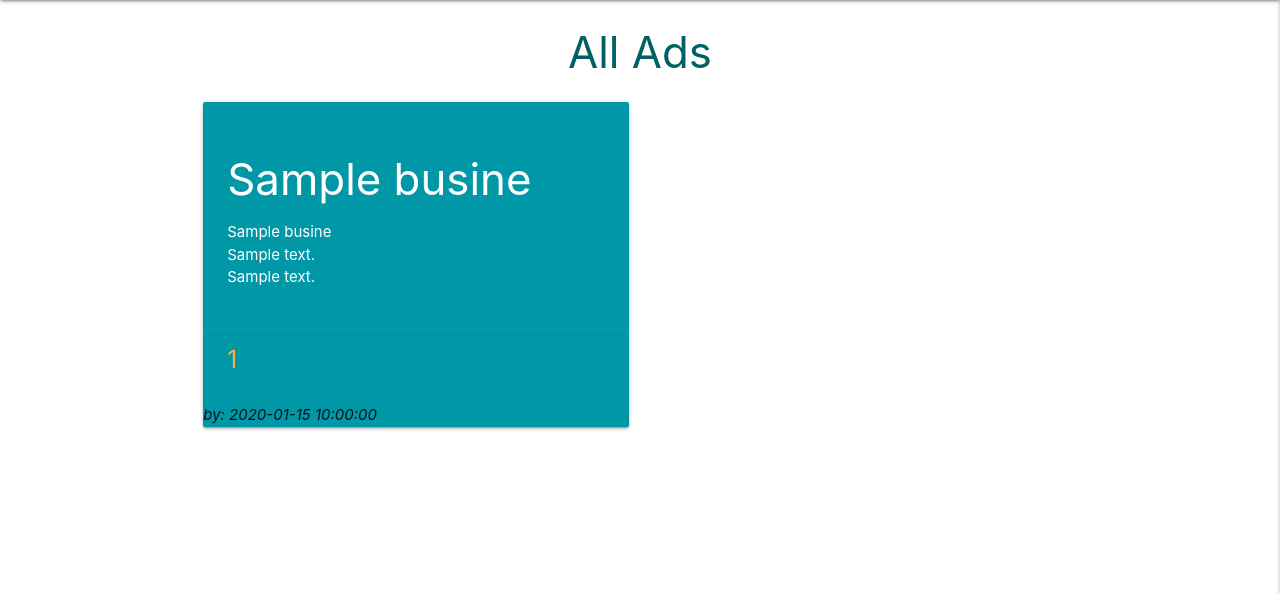
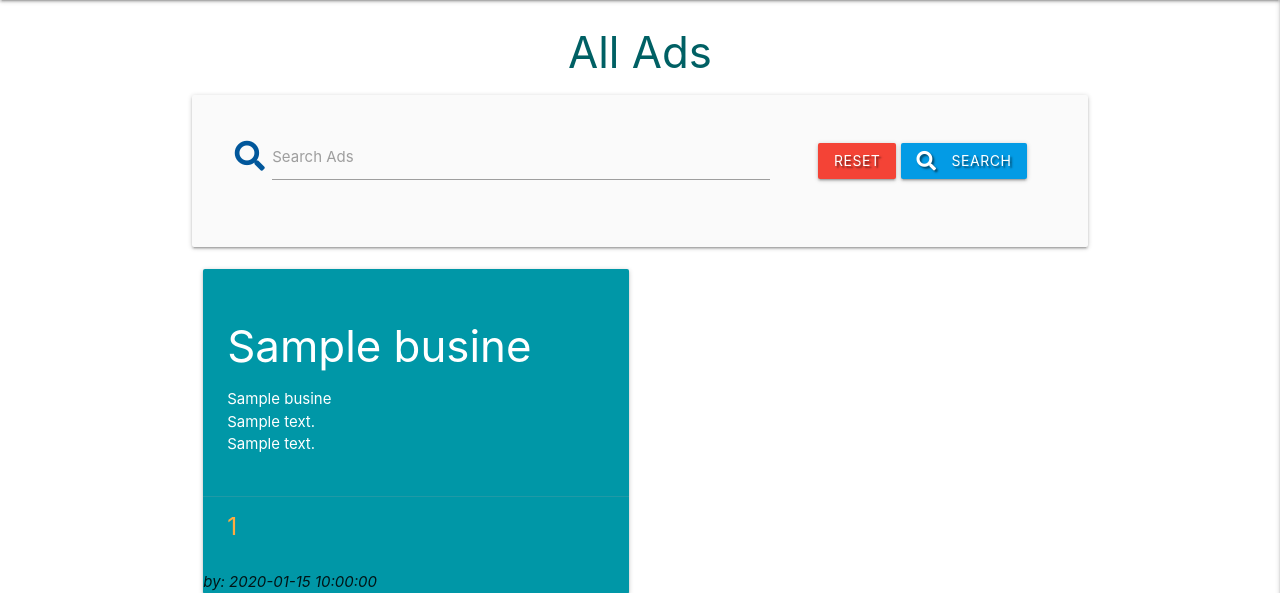
Before and after one commit to Code-Institute-Submissions/OluwafemiAwosanya-LOCALZ_AugResub, a Flask app: page / in a window 1280 px wide. Shown: the part 64-657 px from the top of the page. Run offline with Flask 2, Linux system fonts and the light colour scheme; a database or web service that is not in the repository returns one stand-in record (values such as "Sample title"); some libraries are stand-ins or nearby versions.

Commit message:
Add search functionality

```diff
--- a/app.py
+++ b/app.py
@@ -22,6 +22,13 @@ mongo = PyMongo(app)
 @app.route("/get_ads")
 def get_ads():
     ads = list(mongo.db.business.find())
+    return render_template("business.html", ads=ads)
+
+
+@app.route("/search", methods=["GET", "POST"])
+def search():
+    query = request.form.get("query")
+    ads = list(mongo.db.business.find({"$text": {"$search": query}}))
     return render_template("business.html", ads=ads)
 
 
@@ -61,9 +68,9 @@ def login():
             # ensure hashed password matches user input
             if check_password_hash(
                 existing_user["password"], request.form.get("password")):
-                    session["user"] = request.form.get("username").lower()
-                    flash("Welcome, {}".format(request.form.get("username")))
-                    return redirect(url_for("profile", username=session["user"]))
+                session["user"] = request.form.get("username").lower()
+                flash("Welcome, {}".format(request.form.get("username")))
+                return redirect(url_for("profile", username=session["user"]))
             else:
                 # invalid password match
                 flash("Incorrect Username and/or Password")
--- a/templates/business.html
+++ b/templates/business.html
@@ -3,6 +3,24 @@
 
   <h3 class="cyan-text text-darken-4 center-align">All Ads</h3>
 
+  <div class="row card-panel grey lighten-5">
+    <form action="{{ url_for('search') }}" method="post" class="col s12">
+        <div class="row valign-wrapper center-align">
+            <div class="input-field col s12 m8">
+                <i class="fas fa-search prefix light-blue-text text-darken-4"></i>
+                <input type="text" name="query" id="query" minlength="3" class="validate" required>
+                <label for="query">Search Ads</label>
+            </div>
+            <div class="col s12 m4">
+                <a href="{{ url_for('get_ads') }}" class="red btn text-shadow">Reset</a>
+                <button type="submit" class="light-blue darken-1 btn text-shadow">
+                    <i class="fas fa-search left"></i> Search
+                </button>
+            </div>
+        </div>
+    </form>
+</div>
+    {% if ads|length > 0 %}
     <div class="row">
         {% for ad in ads %}
           <div class="col s12 m6">
@@ -25,6 +43,10 @@
           </div>
         {% endfor %}
       </div>
+      {% else %}
+        <h3 class="red-text text-darken-4 center-align">No Results Found</h3>
+    {% endif %}
+
 
 
 {% endblock %}
```
